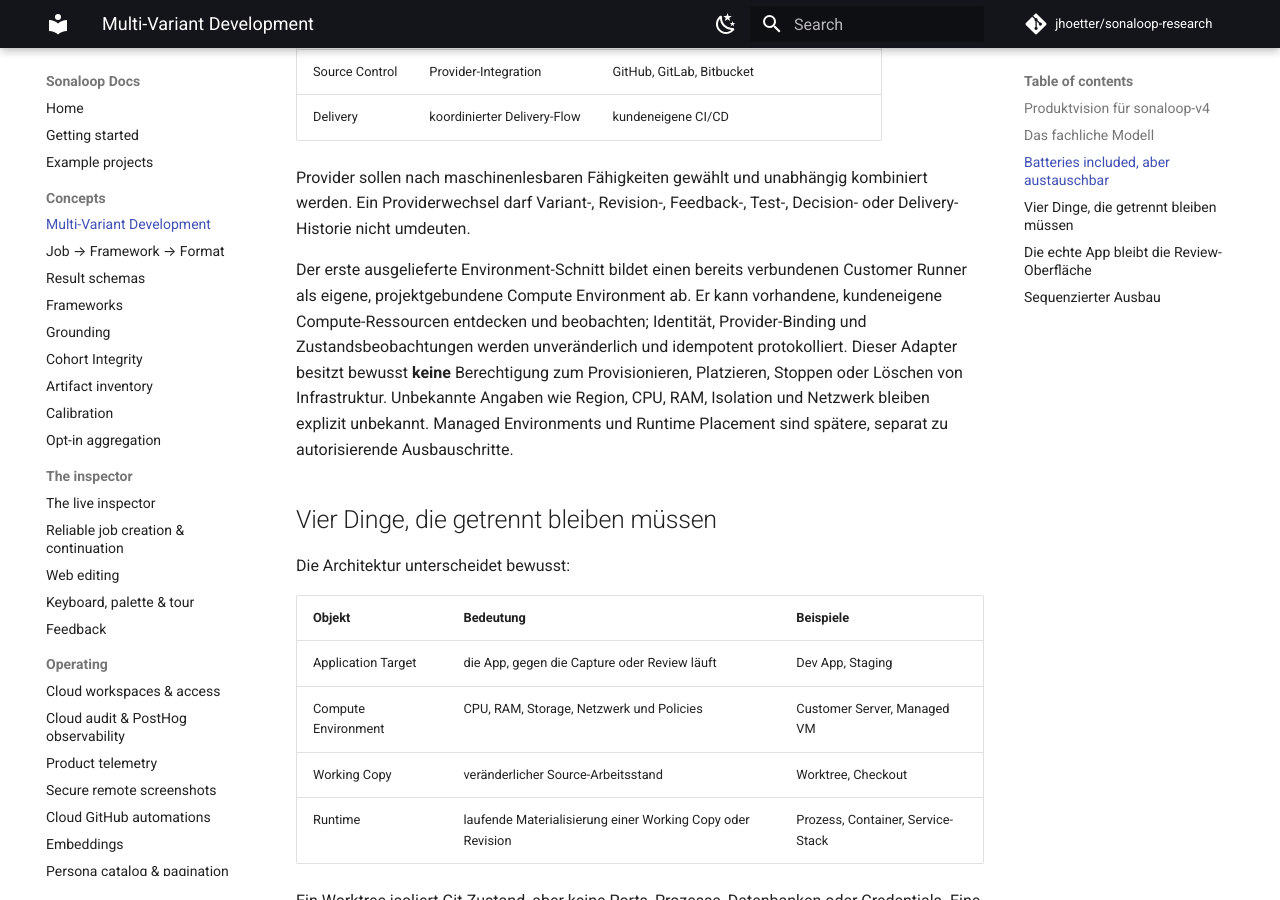
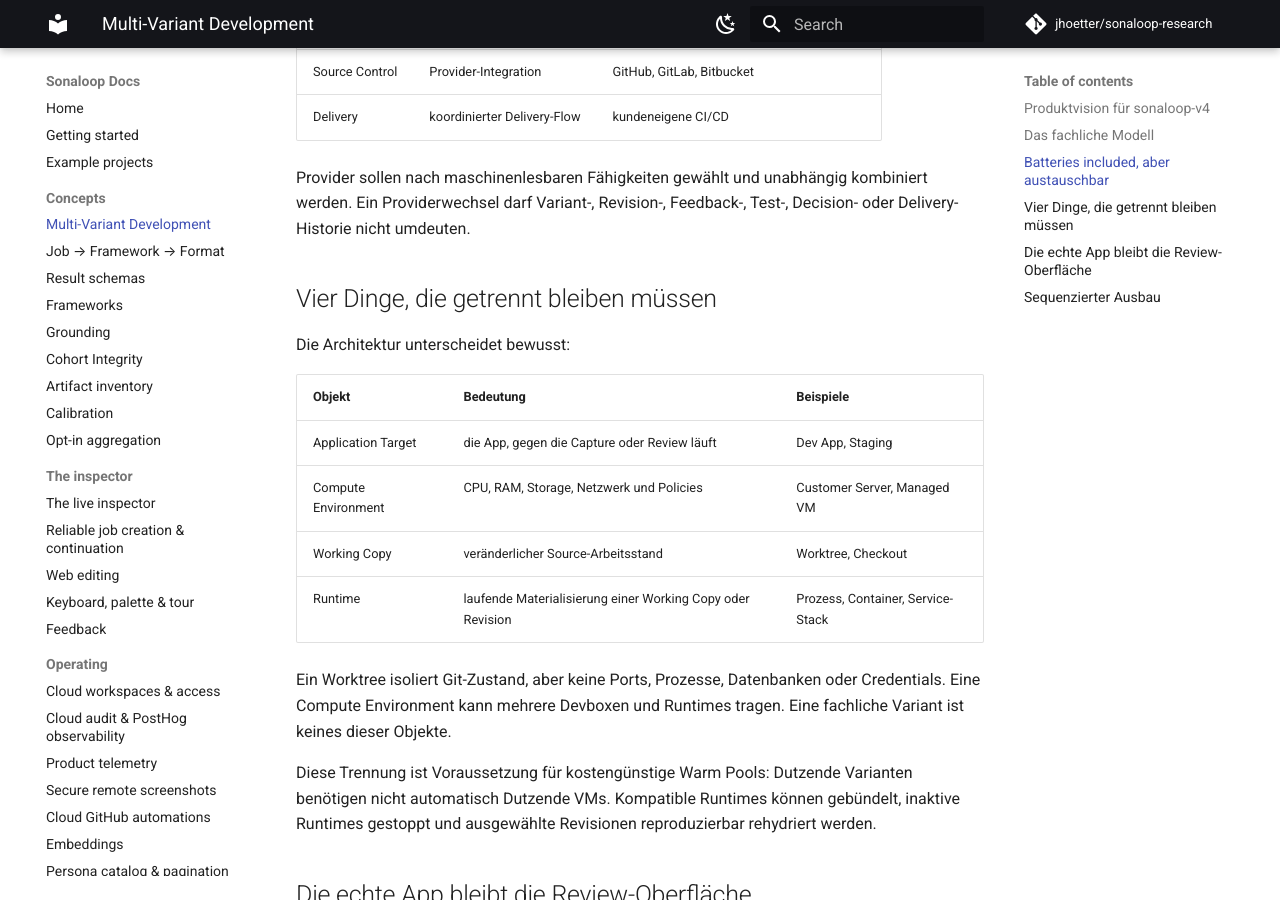
Before and after one commit to jhoetter/sonaloop-docs, an MkDocs documentation site: the page built from docs/multi-variant-development.md, in a window 1280 px wide and 900 px high, scrolled down 1501 px. Built offline with MkDocs 1.6.1 and Material for MkDocs 9.7.7, drawn with Linux system fonts in a browser that asks for light colours; comment, search, counter and statistics services are not loaded.

Commit message:
Revert "Document customer compute boundary"
This reverts commit 002ad5b6c6a3def7967ec5c8ac7c8b5cb0cb6153.

```diff
--- a/docs/multi-variant-development.md
+++ b/docs/multi-variant-development.md
@@ -69,16 +69,6 @@ Provider sollen nach maschinenlesbaren Fähigkeiten gewählt und unabhängig
 kombiniert werden. Ein Providerwechsel darf Variant-, Revision-, Feedback-,
 Test-, Decision- oder Delivery-Historie nicht umdeuten.
 
-Der erste ausgelieferte Environment-Schnitt bildet einen bereits verbundenen
-Customer Runner als eigene, projektgebundene Compute Environment ab. Er kann
-vorhandene, kundeneigene Compute-Ressourcen entdecken und beobachten; Identität,
-Provider-Binding und Zustandsbeobachtungen werden unveränderlich und
-idempotent protokolliert. Dieser Adapter besitzt bewusst **keine** Berechtigung
-zum Provisionieren, Platzieren, Stoppen oder Löschen von Infrastruktur.
-Unbekannte Angaben wie Region, CPU, RAM, Isolation und Netzwerk bleiben
-explizit unbekannt. Managed Environments und Runtime Placement sind spätere,
-separat zu autorisierende Ausbauschritte.
-
 ## Vier Dinge, die getrennt bleiben müssen
 
 Die Architektur unterscheidet bewusst:
```
